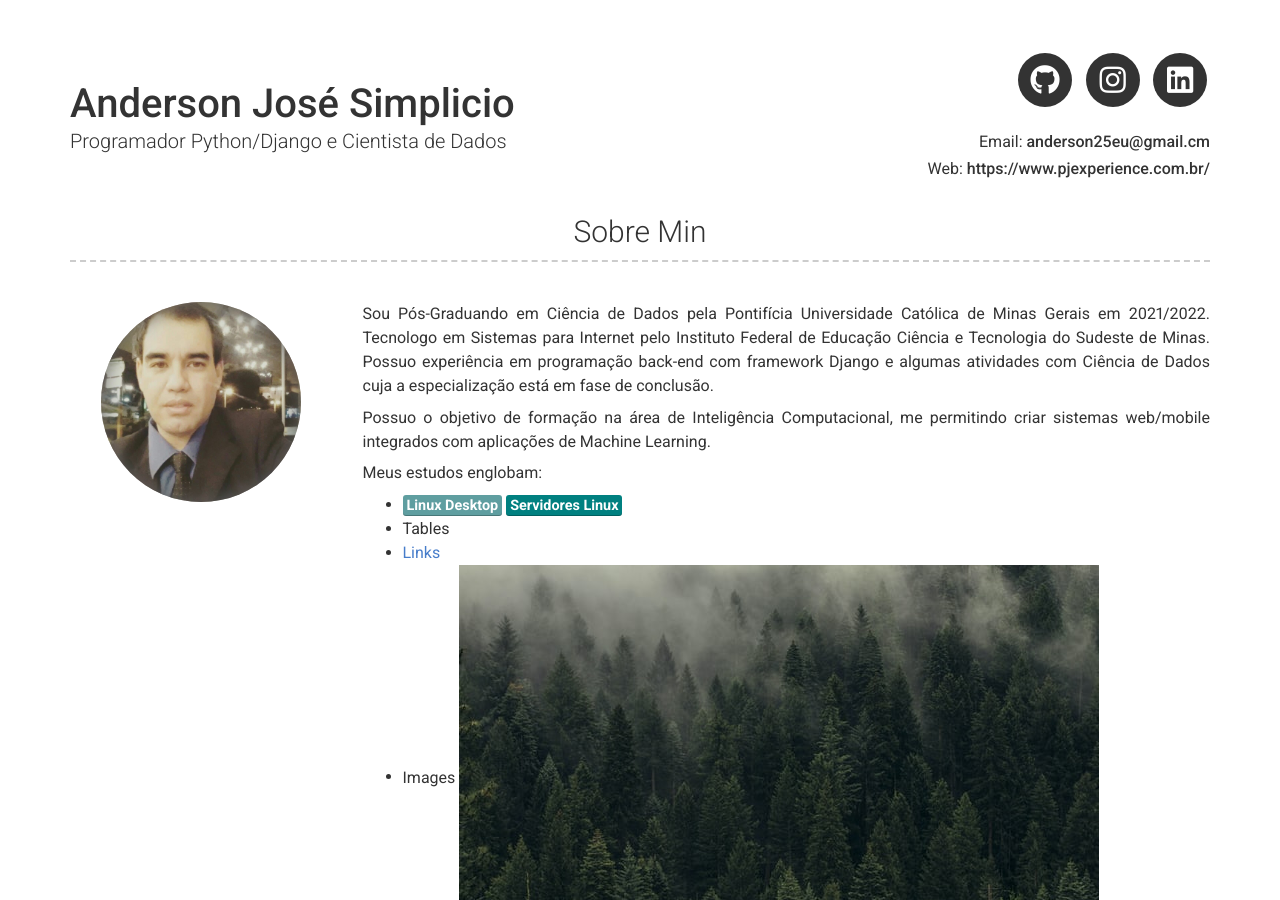
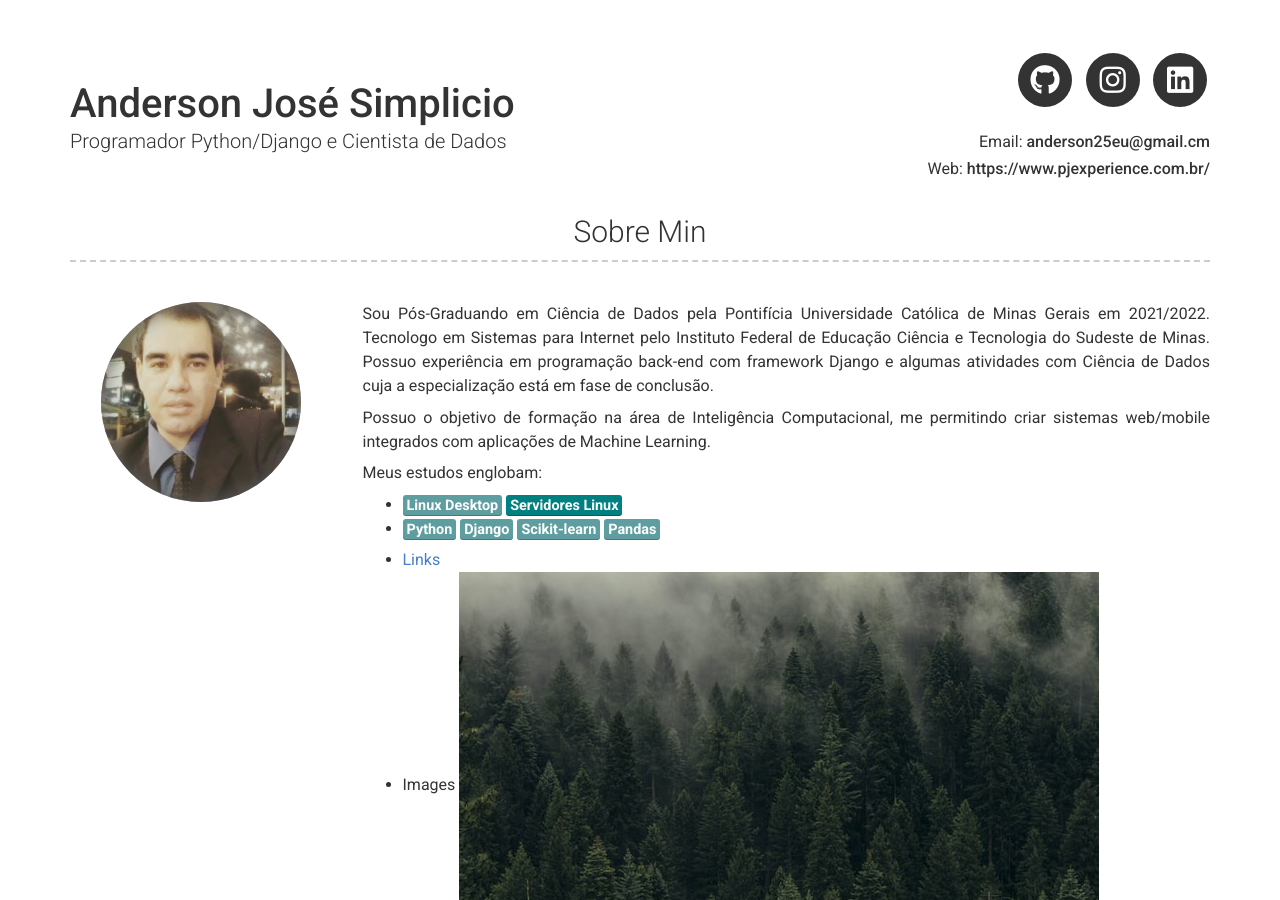
Before and after one commit to andersonsimplicio/works, a Jekyll site: the page built from index.md, in a window 1280 px wide and 900 px high. Built offline with Jekyll 4.4.1, drawn with Linux system fonts in a browser that asks for light colours; nearby versions of some CDN libraries.

Commit message:
Linguagens preferenciais

```diff
--- a/_config.yml
+++ b/_config.yml
@@ -39,7 +39,11 @@ about_content: |
   Meus estudos englobam:
     - <mark style="background-color:#5F9EA0;font-weight: bold;">Linux Desktop</mark>
       <mark style="background-color:#008080;font-weight: bold;">Servidores Linux</mark>
-    - Tables
+    - <mark style="background-color:#5F9EA0;font-weight: bold;">Python</mark>
+      <mark style="background-color:#5F9EA0;font-weight: bold;">Django</mark>
+      <mark style="background-color:#5F9EA0;font-weight: bold;">Scikit-learn</mark>
+      <mark style="background-color:#5F9EA0;font-weight: bold;">Pandas</mark>
+
     - <a href="google.com">Links</a>
     - Images ![alt text](/images/landscape-trees.jpg "Trees")
 
```
